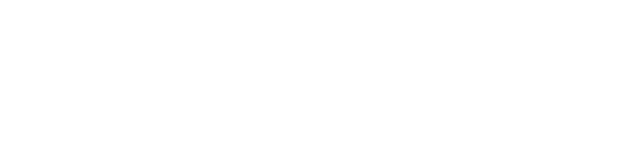
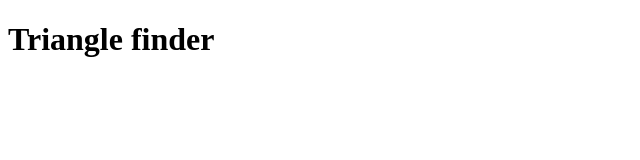
Before and after one commit to Beefteriyaki/Triangle-finder, a plain HTML site: page index.html in a window 1280 px wide. Shown: the whole page, without its empty margins (0-640 px from the left). Drawn offline with Linux system fonts and the light colour scheme.

Commit message:
Update index.html

```diff
--- a/index.html
+++ b/index.html
@@ -10,5 +10,6 @@
 </head>
 <body>
     <script src="script.js"></script>
+    <h1>Triangle finder</h1>
 </body>
 </html>
```
